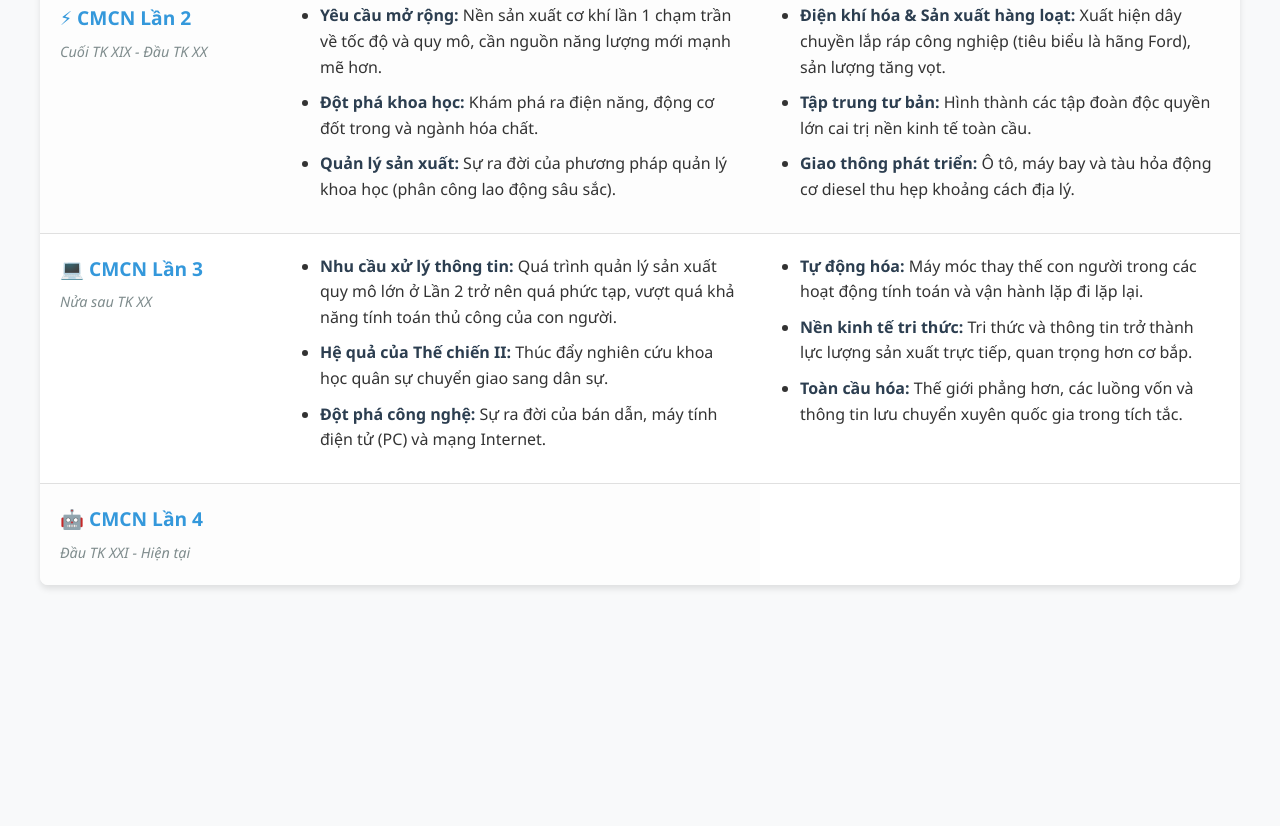
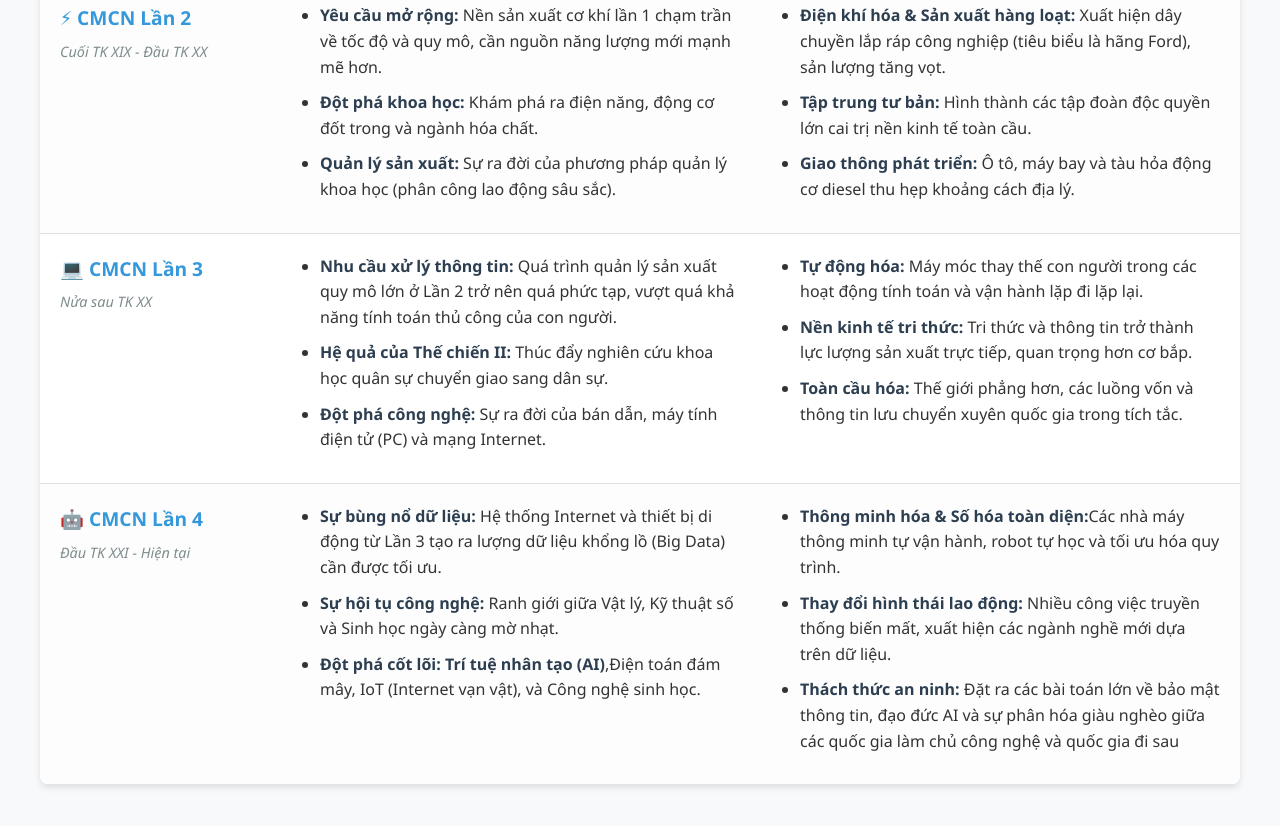
Before and after one commit to 2775968915n-collab/lich-su-cmcn, a plain HTML site: page index.html in a window 1280 px wide. Shown: the part 1360-2186 px from the top of the page. Before the commit the page ends 1995 px from the top, so only its background shows below. Drawn offline with Linux system fonts and the light colour scheme.

Commit message:
Update index.html

```diff
--- a/index.html
+++ b/index.html
@@ -274,3 +274,15 @@
                     </td>
                     <td>
                         <ul>
+                            <li><strong> Sự bùng nổ dữ liệu: </strong>Hệ thống Internet và thiết bị di động từ Lần 3 tạo ra lượng dữ liệu khổng lồ (Big Data) cần được tối ưu.   </li>
+                            <li><strong>Sự hội tụ công nghệ: </strong>Ranh giới giữa Vật lý, Kỹ thuật số và Sinh học ngày càng mờ nhạt.</li>
+                            <li><strong>Đột phá cốt lõi: Trí tuệ nhân tạo (AI)</strong>,Điện toán đám mây, IoT (Internet vạn vật), và Công nghệ sinh học.</li>
+                         </ul>
+                    </td>
+                    <td>
+                        <ul>
+                            <li><strong>Thông minh hóa & Số hóa toàn diện:</strong>Các nhà máy thông minh tự vận hành, robot tự học và tối ưu hóa quy trình.</li>
+                            <li><strong>Thay đổi hình thái lao động: </strong>Nhiều công việc truyền thống biến mất, xuất hiện các ngành nghề mới dựa trên dữ liệu.</li>
+                            <li><strong>Thách thức an ninh:  </strong>Đặt ra các bài toán lớn về bảo mật thông tin, đạo đức AI và sự phân hóa giàu nghèo giữa các quốc gia làm chủ công nghệ và quốc gia đi sau</li>
+                        </ul>
+                    </td>
```
